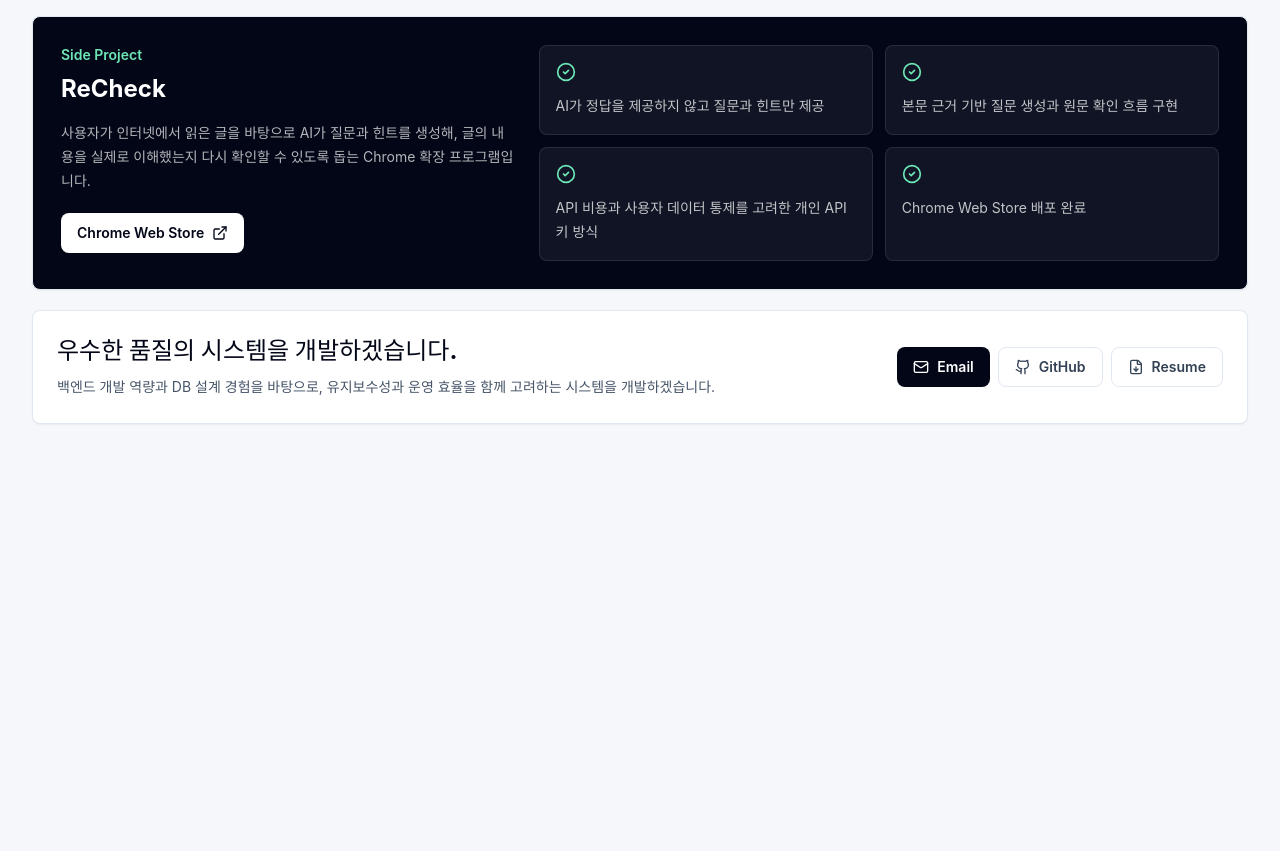
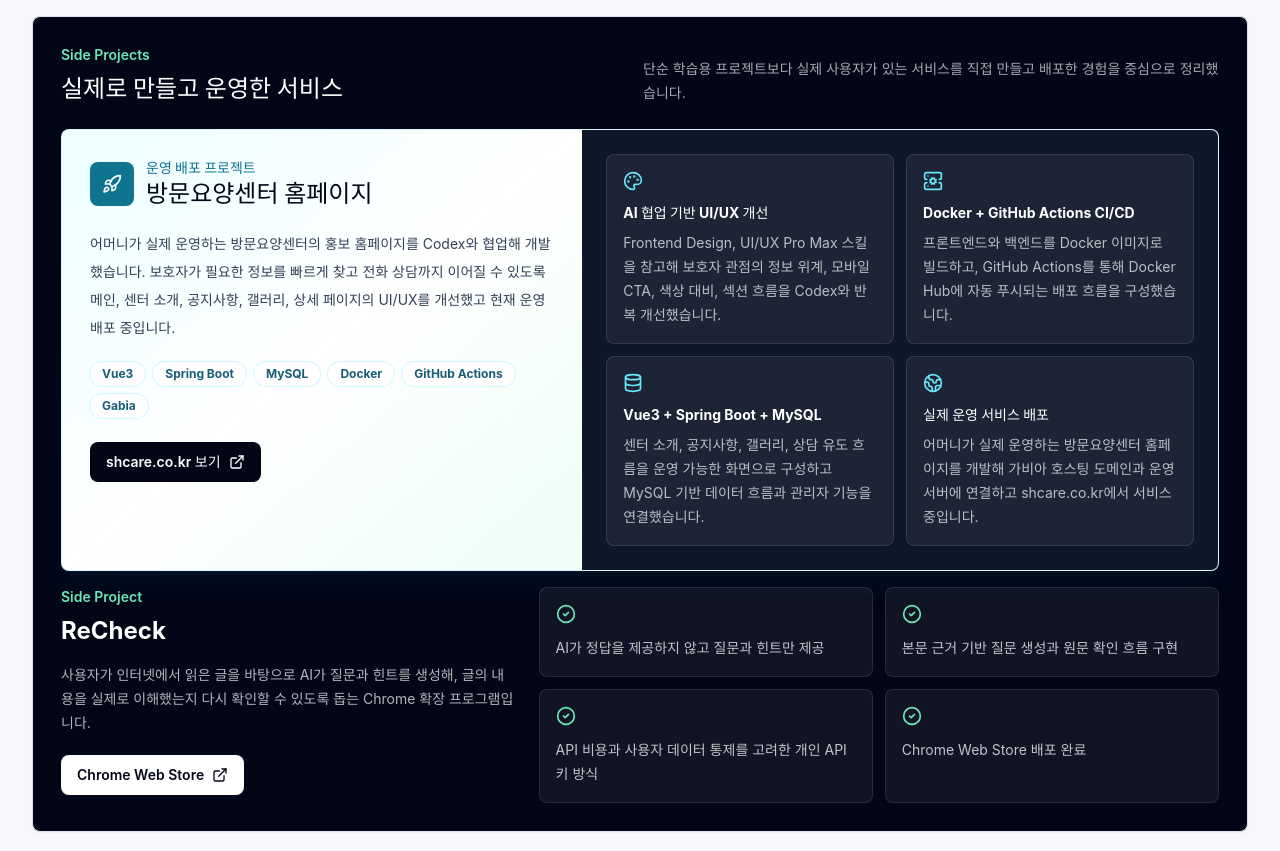
Before and after one commit to Parkseungje/coverLetter, a Vue app: page / in a window 1280 px wide. Shown: the part 1880-2731 px from the top of the page. Before the commit the page ends 2368 px from the top, so only its background shows below. Built offline with nearby package versions, Linux system fonts and the light colour scheme.

Commit message:
사이드 프로젝트 방문요양홈페이지 개발 추가

```diff
--- a/src/App.vue
+++ b/src/App.vue
@@ -9,9 +9,12 @@ import {
   Database,
   ExternalLink,
   FileDown,
+  Globe2,
   Github,
   Mail,
   Network,
+  Palette,
+  Rocket,
   ServerCog,
   ShieldCheck,
   Users,
@@ -122,6 +125,28 @@ const recheckPoints = [
   'API 비용과 사용자 데이터 통제를 고려한 개인 API 키 방식',
   'Chrome Web Store 배포 완료',
 ];
+const visitingCarePoints: IconCard[] = [
+  {
+    icon: Palette,
+    title: 'AI 협업 기반 UI/UX 개선',
+    body: 'Frontend Design, UI/UX Pro Max 스킬을 참고해 보호자 관점의 정보 위계, 모바일 CTA, 색상 대비, 섹션 흐름을 Codex와 반복 개선했습니다.',
+  },
+  {
+    icon: ServerCog,
+    title: 'Docker + GitHub Actions CI/CD',
+    body: '프론트엔드와 백엔드를 Docker 이미지로 빌드하고, GitHub Actions를 통해 Docker Hub에 자동 푸시되는 배포 흐름을 구성했습니다.',
+  },
+  {
+    icon: Database,
+    title: 'Vue3 + Spring Boot + MySQL',
+    body: '센터 소개, 공지사항, 갤러리, 상담 유도 흐름을 운영 가능한 화면으로 구성하고 MySQL 기반 데이터 흐름과 관리자 기능을 연결했습니다.',
+  },
+  {
+    icon: Globe2,
+    title: '실제 운영 서비스 배포',
+    body: '어머니가 실제 운영하는 방문요양센터 홈페이지를 개발해 가비아 호스팅 도메인과 운영 서버에 연결하고 shcare.co.kr에서 서비스 중입니다.',
+  },
+];
 </script>
 
 <template>
@@ -141,7 +166,7 @@ const recheckPoints = [
         <div class="hidden items-center gap-5 text-sm text-slate-600 md:flex">
           <a href="#career" class="hover:text-slate-950">경력</a>
           <a href="#strengths" class="hover:text-slate-950">강점</a>
-          <a href="#project" class="hover:text-slate-950">ReCheck</a>
+          <a href="#project" class="hover:text-slate-950">프로젝트</a>
           <a href="#contact" class="hover:text-slate-950">연락</a>
         </div>
       </nav>
@@ -340,6 +365,67 @@ const recheckPoints = [
       </section>
 
       <section id="project" class="mt-5 rounded-lg border border-slate-200 bg-slate-950 p-6 text-white shadow-sm md:p-7">
+        <div class="flex flex-col gap-3 md:flex-row md:items-end md:justify-between">
+          <div>
+            <p class="text-sm font-semibold text-emerald-300">Side Projects</p>
+            <h2 class="mt-2 text-2xl font-bold">실제로 만들고 운영한 서비스</h2>
+          </div>
+          <p class="max-w-xl text-sm leading-6 text-white/65">
+            단순 학습용 프로젝트보다 실제 사용자가 있는 서비스를 직접 만들고 배포한 경험을 중심으로 정리했습니다.
+          </p>
+        </div>
+
+        <article class="mt-6 overflow-hidden rounded-lg border border-cyan-300/25 bg-white text-slate-950 shadow-xl shadow-cyan-950/20">
+          <div class="grid gap-0 lg:grid-cols-[0.9fr_1.1fr]">
+            <div class="bg-gradient-to-br from-cyan-50 via-white to-emerald-50 p-6 md:p-7">
+              <div class="flex items-center gap-3">
+                <span class="flex h-11 w-11 items-center justify-center rounded-lg bg-cyan-700 text-white">
+                  <Rocket class="h-5 w-5" />
+                </span>
+                <div>
+                  <p class="text-sm font-bold text-cyan-700">운영 배포 프로젝트</p>
+                  <h3 class="text-2xl font-bold text-slate-950">방문요양센터 홈페이지</h3>
+                </div>
+              </div>
+              <p class="mt-5 text-sm leading-7 text-slate-700">
+                어머니가 실제 운영하는 방문요양센터의 홍보 홈페이지를 Codex와 협업해 개발했습니다.
+                보호자가 필요한 정보를 빠르게 찾고 전화 상담까지 이어질 수 있도록 메인, 센터 소개,
+                공지사항, 갤러리, 상세 페이지의 UI/UX를 개선했고 현재 운영 배포 중입니다.
+              </p>
+              <div class="mt-5 flex flex-wrap gap-2">
+                <span class="rounded-full bg-white px-3 py-1 text-xs font-bold text-cyan-800 ring-1 ring-cyan-100">Vue3</span>
+                <span class="rounded-full bg-white px-3 py-1 text-xs font-bold text-cyan-800 ring-1 ring-cyan-100">Spring Boot</span>
+                <span class="rounded-full bg-white px-3 py-1 text-xs font-bold text-cyan-800 ring-1 ring-cyan-100">MySQL</span>
+                <span class="rounded-full bg-white px-3 py-1 text-xs font-bold text-cyan-800 ring-1 ring-cyan-100">Docker</span>
+                <span class="rounded-full bg-white px-3 py-1 text-xs font-bold text-cyan-800 ring-1 ring-cyan-100">GitHub Actions</span>
+                <span class="rounded-full bg-white px-3 py-1 text-xs font-bold text-cyan-800 ring-1 ring-cyan-100">Gabia</span>
+              </div>
+              <a
+                href="https://shcare.co.kr/"
+                target="_blank"
+                rel="noreferrer"
+                class="mt-6 inline-flex h-10 items-center gap-2 rounded-lg bg-slate-950 px-4 text-sm font-semibold text-white transition hover:bg-slate-800"
+              >
+                shcare.co.kr 보기
+                <ExternalLink class="h-4 w-4" />
+              </a>
+            </div>
+
+            <div class="grid gap-3 bg-slate-900 p-5 md:grid-cols-2 md:p-6">
+              <div
+                v-for="point in visitingCarePoints"
+                :key="point.title"
+                class="rounded-lg border border-white/10 bg-white/[0.06] p-4"
+              >
+                <component :is="point.icon" class="h-5 w-5 text-cyan-300" />
+                <h4 class="mt-3 text-sm font-bold text-white">{{ point.title }}</h4>
+                <p class="mt-2 text-sm leading-6 text-white/70">{{ point.body }}</p>
+              </div>
+            </div>
+          </div>
+        </article>
+
+        <div class="mt-4">
         <div class="grid gap-6 lg:grid-cols-[0.8fr_1.2fr]">
           <div>
             <p class="text-sm font-semibold text-emerald-300">Side Project</p>
@@ -369,6 +455,7 @@ const recheckPoints = [
               <p class="mt-3 text-sm leading-6 text-white/75">{{ point }}</p>
             </div>
           </div>
+        </div>
         </div>
       </section>
 
```
